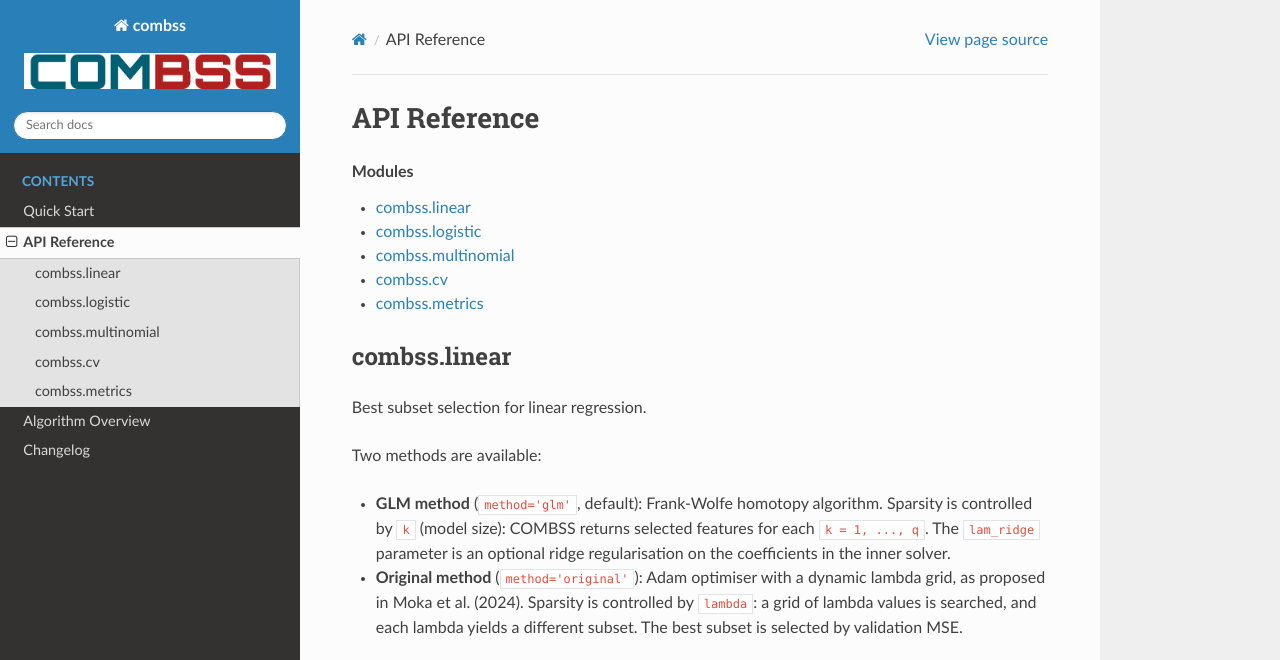
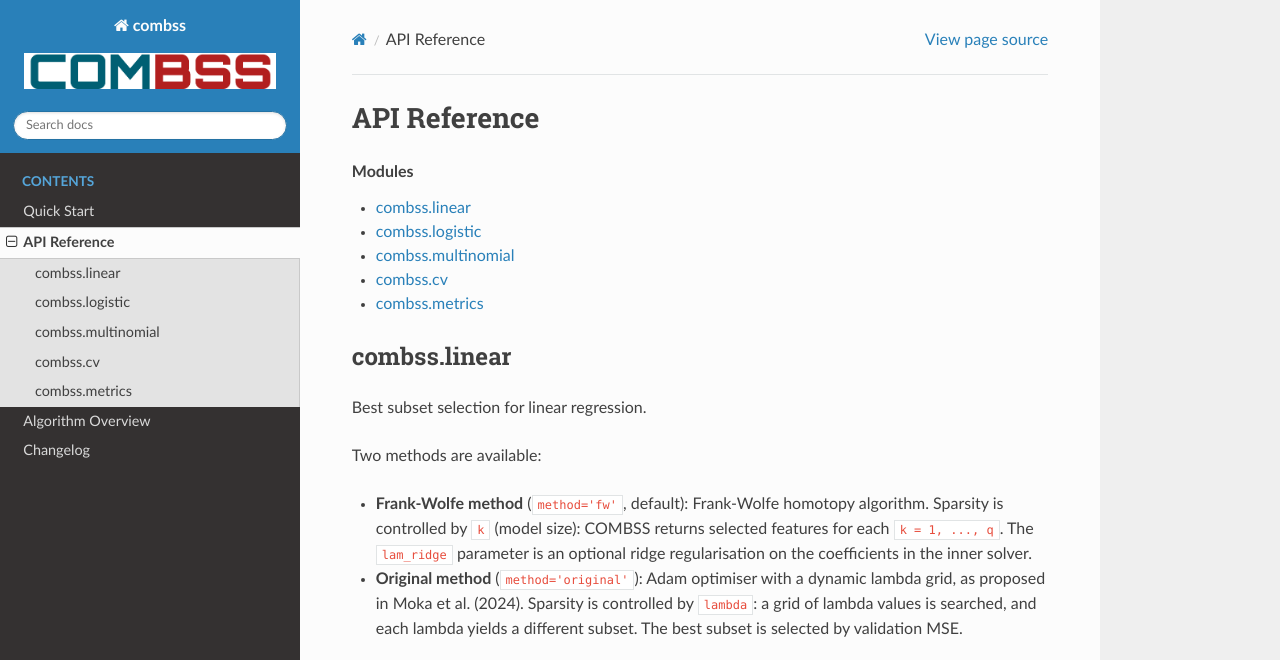
Before and after one commit to saratmoka/combss, a Sphinx documentation site: the page built from docs/api.rst, in a window 1280 px wide and 900 px high, cut to the strip 0-660 px from the top of the window. Built offline with Sphinx 7.4.7 and the Read the Docs theme 3.1.0, drawn with Linux system fonts in a browser that asks for light colours.

Commit message:
Rename method='glm' to method='fw' (Frank-Wolfe)
More descriptive and specific than 'glm'. Updated all docs,
docstrings, and README to use 'fw' for the method parameter
and 'Frank-Wolfe method' in descriptions. Version remains 2.0.0.

```diff
--- a/docs/algorithm.rst
+++ b/docs/algorithm.rst
@@ -6,7 +6,7 @@ discrete combinatorial problem of selecting the best :math:`k` predictors as a
 continuous optimisation over the hypercube :math:`[0,1]^p` via a Boolean
 relaxation.
 
-GLM method: Frank-Wolfe homotopy
+Frank-Wolfe method (method='fw')
 ---------------------------------
 
 The Frank-Wolfe homotopy algorithm (Algorithm 1 in the paper) operates as
@@ -71,14 +71,14 @@ The parameter called "lambda" has different meanings in the two methods:
 - **Original method**: :math:`\lambda` is the **sparsity penalty** in the
   COMBSS objective.  A grid of :math:`\lambda` values is searched, and each
   :math:`\lambda` yields a different subset.
-- **GLM method**: ``lam_ridge`` is a **ridge regularisation penalty** on the
+- **Frank-Wolfe method**: ``lam_ridge`` is a **ridge regularisation penalty** on the
   coefficients in the inner solver.  Sparsity is controlled by :math:`k`
   (the model size), not by lambda.  This parameter is typically 0 or small.
 
 Intercept handling
 ------------------
 
-In the GLM method, the intercept is handled internally and is **not** subject
+In the Frank-Wolfe method, the intercept is handled internally and is **not** subject
 to selection.  An intercept column is prepended automatically by the model
 classes.
 
--- a/docs/api.rst
+++ b/docs/api.rst
@@ -11,10 +11,10 @@ Best subset selection for linear regression.
 
 Two methods are available:
 
-- **GLM method** (``method='glm'``, default): Frank-Wolfe homotopy algorithm.
-  Sparsity is controlled by ``k`` (model size): COMBSS returns selected
-  features for each ``k = 1, ..., q``.  The ``lam_ridge`` parameter is an
-  optional ridge regularisation on the coefficients in the inner solver.
+- **Frank-Wolfe method** (``method='fw'``, default): Frank-Wolfe homotopy
+  algorithm.  Sparsity is controlled by ``k`` (model size): COMBSS returns
+  selected features for each ``k = 1, ..., q``.  The ``lam_ridge`` parameter
+  is an optional ridge regularisation on the coefficients in the inner solver.
 
 - **Original method** (``method='original'``): Adam optimiser with a dynamic
   lambda grid, as proposed in Moka et al. (2024).  Sparsity is controlled by
--- a/docs/changelog.rst
+++ b/docs/changelog.rst
@@ -7,7 +7,7 @@ Version 2.0.0
 - Added binary logistic regression (``combss.logistic``).
 - Added multinomial logistic regression (``combss.multinomial``).
 - Added Frank-Wolfe homotopy algorithm as the new default method for linear
-  regression (``combss.linear.model.fit(method='glm')``).
+  regression (``combss.linear.model.fit(method='fw')``).
 - Added LOOCV-based ridge penalty selection (``combss.cv``).
 - Original Adam + dynamic-lambda method remains available via
   ``combss.linear.model.fit(method='original')``.
```
Also changed, not shown: README.md (+6 -6 lines), 1 other file.
